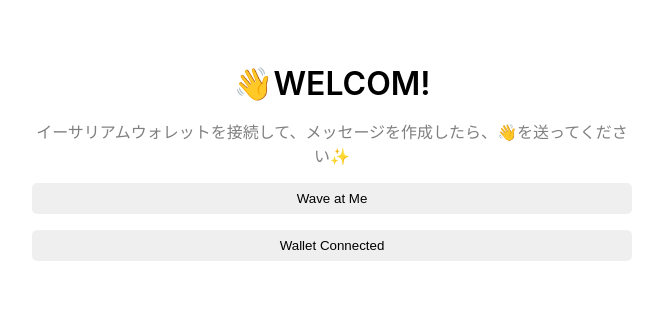
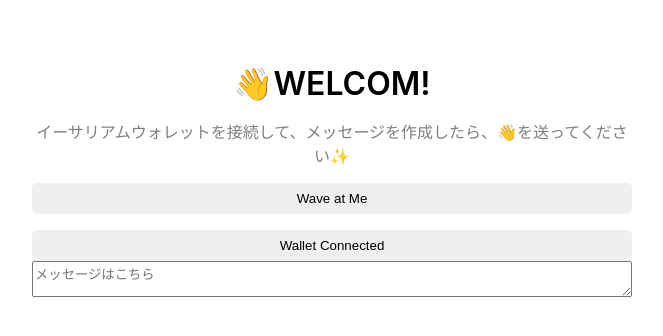
Before and after one commit to shutootaki/wave-portal-client, a React (Vite) app: page / in a window 1280 px wide. Shown: the top 336 px of the page, without its empty margins (308-971 px from the left). Built offline with nearby package versions, Linux system fonts and the light colour scheme.

Commit message:
fix: typo

```diff
--- a/src/components/WavePage.tsx
+++ b/src/components/WavePage.tsx
@@ -8,7 +8,7 @@ import { useGetAllWaves } from "../hooks/useGetAllWaves";
 
 export const WavePage = () => {
   const [currentAccount, setCurrentAccount] = useState<string[]>([""]);
-  const [messagaValue, setMesasgeValue] = useState("");
+  const [messageValue, setMesasgeValue] = useState("");
   const [allWaves, setAllWaves] = useState<Wave[]>([]);
 
   const { ethereum } = window;
@@ -69,6 +69,15 @@ export const WavePage = () => {
         <WaveButton onClick={connectWallet}>
           {currentAccount ? "Wallet Connected" : "Connect Wallet"}
         </WaveButton>
+        {currentAccount && (
+          <textarea
+            name="massageArea"
+            placeholder="メッセージはこちら"
+            id="message"
+            value={messageValue}
+            onChange={(e) => setMesasgeValue(e.target.value)}
+          />
+        )}
       </div>
     </div>
   );
```
